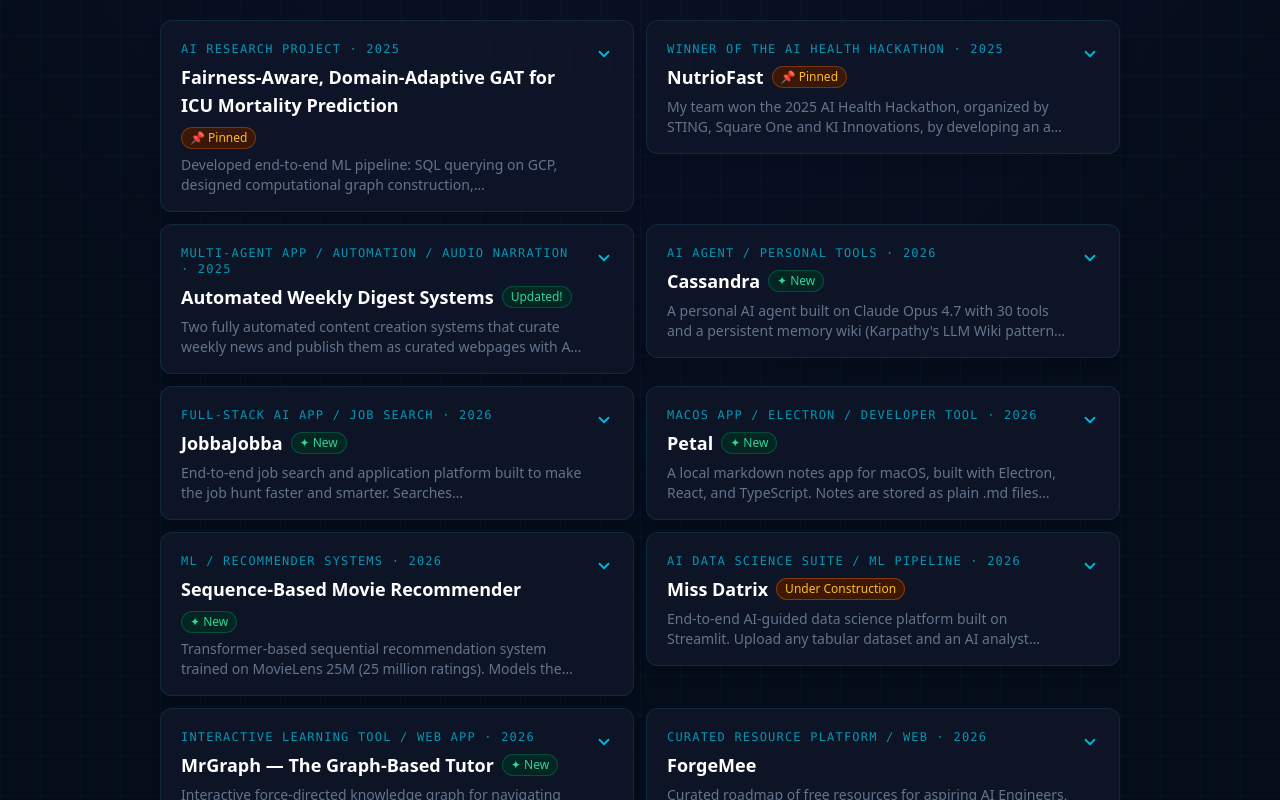
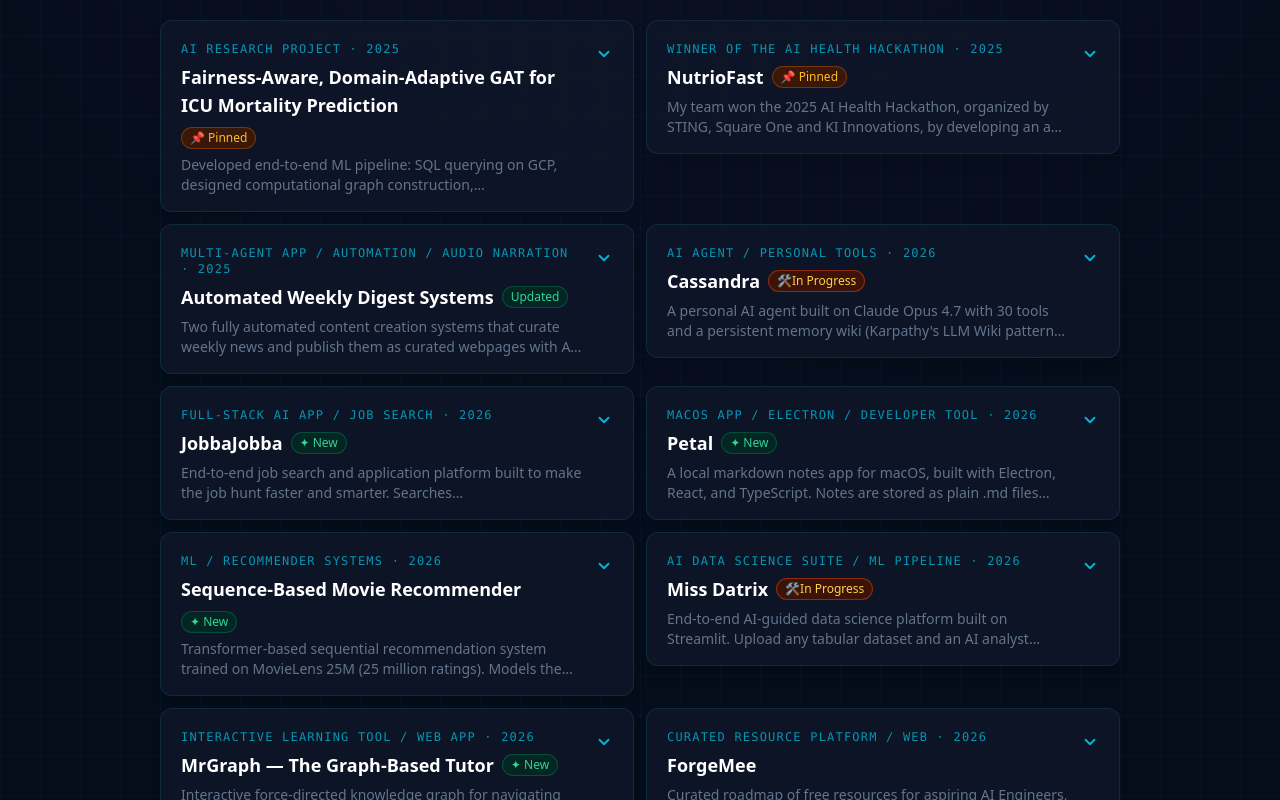
Before and after one commit to EiriniOr/eirini-portfolio, a React (Vite) app: page / in a window 1280 px wide. Shown: the part 605-1405 px from the top of the page. Built offline with nearby package versions, Linux system fonts and the light colour scheme.

Commit message:
Add in progress badge and application

```diff
--- a/src/App.jsx
+++ b/src/App.jsx
@@ -105,7 +105,7 @@
     kind: "AI Agent / Personal Tools",
     title: "Cassandra",
     year: "2026",
-    badge: "new",
+    badge: "inprogress",
     impact:
       "A personal AI agent built on Claude Opus 4.7 with 30 tools and a persistent memory wiki (Karpathy's LLM Wiki pattern). Browses the web, reads/writes files, inspects git repos, runs shell commands with two-step confirmation, tracks pomodoro sessions, captures brain-dumps and decisions, and ingests articles into a structured second brain at ~/cassandra-memory/. Streams responses in a Streamlit chat with username/password auth; Tools reference page is public.",
     stack: [
@@ -198,7 +198,7 @@
     kind: "AI Data Science Suite / ML Pipeline",
     title: "Miss Datrix",
     year: "2026",
-    badge: "underconstruction",
+    badge: "inprogress",
     impact:
       "End-to-end AI-guided data science platform built on Streamlit. Upload any tabular dataset and an AI analyst (Claude) proposes a workflow, then walks through cleaning, EDA, feature engineering, model benchmarking, hyperparameter optimisation, SHAP explainability, and a downloadable HTML report. Also supports A/B testing and causal inference (propensity score matching, IPW). Access is invite-only as it runs on personal API infrastructure.",
     stack: [
@@ -534,12 +534,12 @@
             )}
             {p.badge === "updated" && (
               <span className="inline-flex items-center px-2 py-0.5 text-xs font-medium rounded-full bg-emerald-950/80 text-emerald-400 border border-emerald-700/50">
-                Updated!
+                Updated
               </span>
             )}
-            {p.badge === "underconstruction" && (
-              <span className="inline-flex items-center px-2 py-0.5 text-xs font-medium rounded-full bg-amber-950/90 text-amber-400 border border-amber-700/60">
-                Under Construction
+            {p.badge === "inprogress" && (
+              <span className="inline-flex items-center px-2 py-0.5 text-xs font-medium rounded-full bg-orange-950/90 text-amber-300 border border-orange-700/60">
+                🛠️In Progress
               </span>
             )}
           </div>
```
